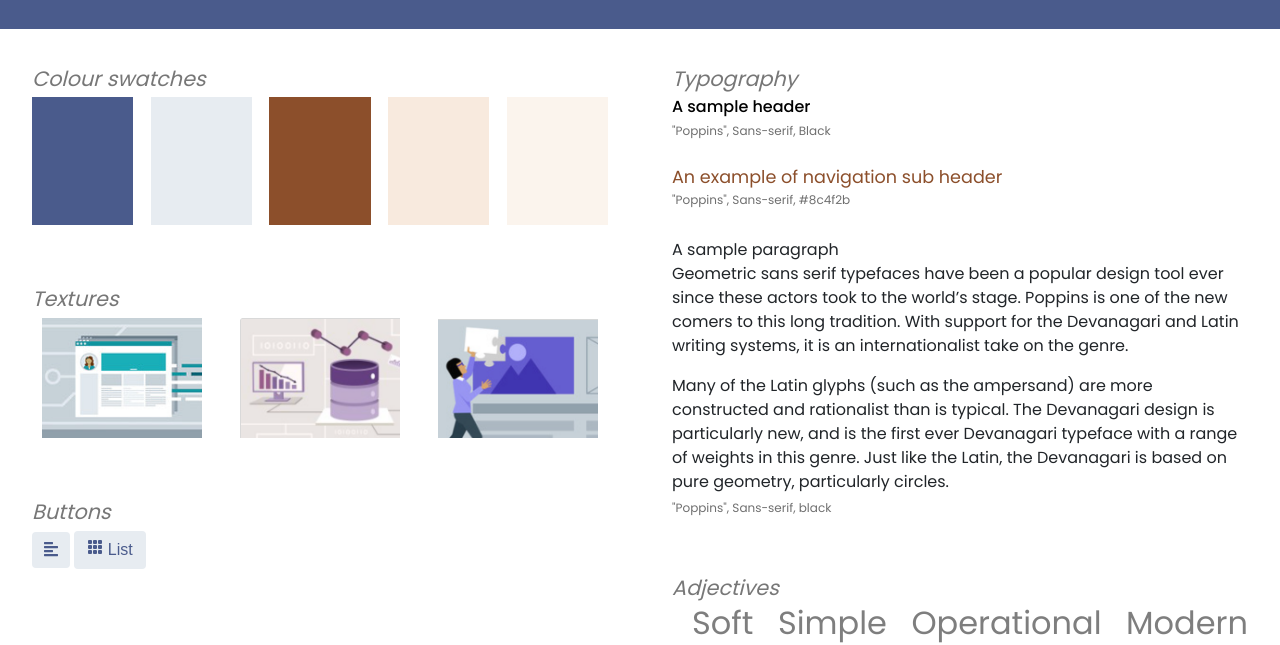
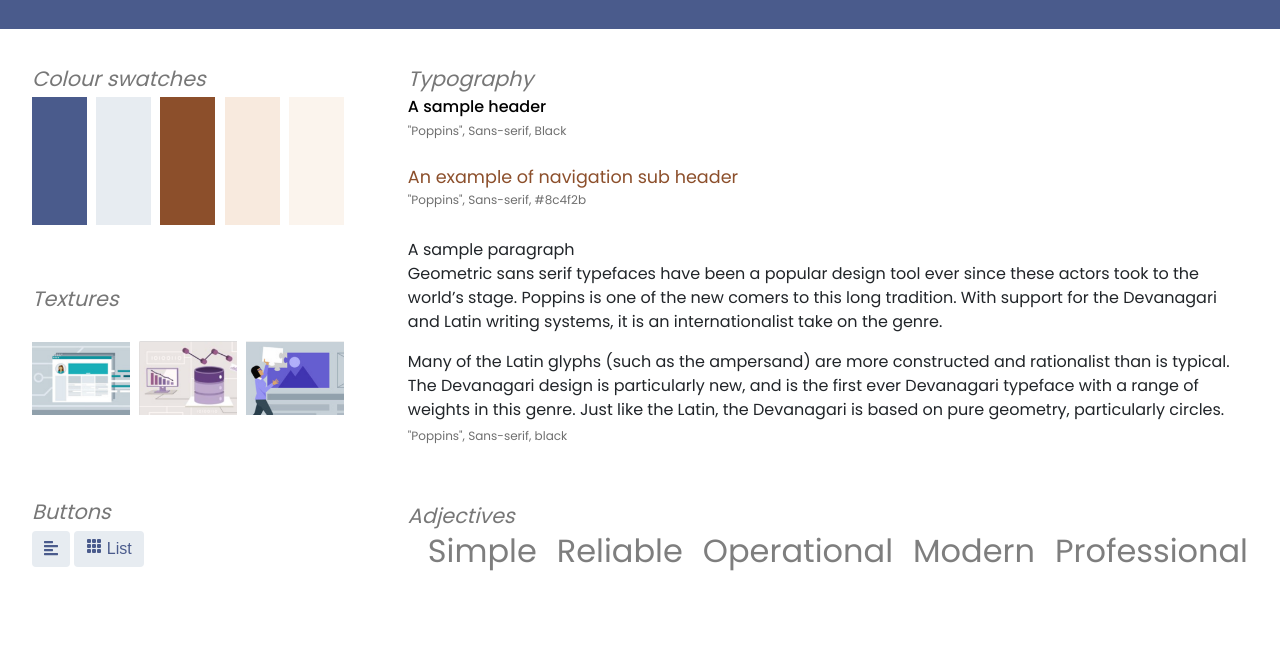
Before and after one commit to suppmen/UX-5th-Ex-Style, a plain HTML site: page index.html in a window 1280 px wide. Shown: the part 171-816 px from the top of the page. Drawn offline with Linux system fonts and the light colour scheme; a web font is replaced by a local one.

Commit message:
last changes

```diff
--- a/css/style.css
+++ b/css/style.css
@@ -149,16 +149,9 @@ button.btnCollapse {
 button.btnCollapse:hover {
   background-color: var(--main-color);
   color: var(--accent-color);
+  cursor: pointer;
 }
-.btn-layout {
-    display: flex;
-    align-items: center;
-    background-color: var(--accent-color);
-    color: var(--main-color);
-}
-.btn-layout:hover {
-   cursor: pointer;
-}
+
 .btn {
     display: inline-block;
     font-weight: 400;
--- a/index.html
+++ b/index.html
@@ -54,7 +54,7 @@
             <button type="button" class="btnCollapse btn">
               <i class="fas fa-align-left"></i>
             </button>
-            <button class="btn btn-layout" type="button">
+            <button class="btnCollapse btn" type="button">
               <svg xmlns="http://www.w3.org/2000/svg" width="16" height="16" fill="currentColor"
                 class="bi bi-grid-3x3-gap-fill icon-mr" viewBox="0 0 16 16">
                 <path
@@ -107,10 +107,11 @@
         <section class="adjectives">
           <h3 class="section-heading">Adjectives</h3>
           <ul>
-            <li>Soft</li>
             <li>Simple</li>
+            <li>Reliable</li>
             <li>Operational</li>
             <li>Modern</li>
+            <li>Professional</li>
           </ul>
         </section>
       </div>
```
